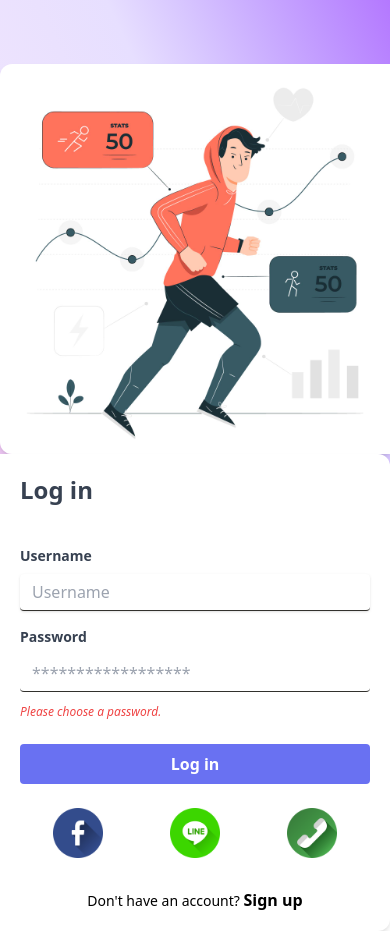
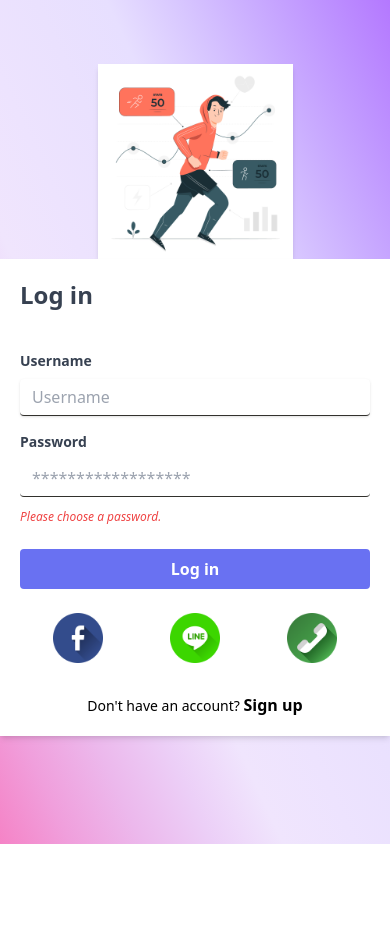
Before and after one commit to SupTarr/FrontendImmifit, a React (Vite) app: page /login/1 in a window 390 px wide. After the commit the page ends 844 px from the top, so only its background shows below. Built offline with nearby package versions, Linux system fonts and the light colour scheme.

Commit message:
Decrease 50% width of picture when Mobile

```diff
--- a/src/components/login/Logindetail.jsx
+++ b/src/components/login/Logindetail.jsx
@@ -13,8 +13,8 @@ const Logindetail = () => {
         </button> */}
       <div className='flex flex-col justify-center items-center pt-16'>
         <div className="max-w-5xl flex flex-col justify-center sm:flex-row">
-          <img className="shadow-md rounded-l-xl object-cover sm:max-w-[200px] md:max-w-sm lg:max-w-lg xl:max-w-xl" src="../../public/imagecard2.jpg" alt="imagecard"></img>
-          <form className="flex flex-col justify-center bg-white shadow-md rounded-r-xl px-5 md:max-w-[250px] xl:max-w-[350px] py-5">
+            <img className="shadow-md sm:rounded-l-xl object-cover mobile:mx-auto mobile:w-[50%] sm:max-w-[200px] md:max-w-sm lg:max-w-lg xl:max-w-xl" src="../../public/imagecard2.jpg" alt="imagecard"></img>
+          <form className="flex flex-col justify-center bg-white shadow-md sm:rounded-r-xl px-5 md:max-w-[250px] xl:max-w-[350px] py-5">
             <div className="flex text-gray-700 text-2xl font-bold mb-10">
               Log in
             </div>
@@ -37,12 +37,12 @@ const Logindetail = () => {
               </button>
             </div>
             <div className="flex flex-col-3 mt-6 justify-around">
-            <a href="#"><img src={Facebook} alt="facebook" className='w-[50px]'/></a>
-            <a href="#"><img src={Line} alt="Line" className='w-[50px]'/></a>
-            <a href="#"><img src={Tel} alt="Tel" className='w-[50px]'/></a>
+              <a href="#"><img src={Facebook} alt="facebook" className='w-[50px]' /></a>
+              <a href="#"><img src={Line} alt="Line" className='w-[50px]' /></a>
+              <a href="#"><img src={Tel} alt="Tel" className='w-[50px]' /></a>
             </div>
             <div className="mt-8 flex flex-1 justify-center">
-                <a className="text-sm" href="#">Don't have an account? <sapn className="font-[600]">Sign up</sapn></a>
+              <a className="text-sm" href="#">Don't have an account? <sapn className="font-[600]">Sign up</sapn></a>
             </div>
           </form>
 
--- a/tailwind.config.cjs
+++ b/tailwind.config.cjs
@@ -3,8 +3,10 @@ module.exports = {
   content: ["./index.html", "./src/**/*.{vue,js,ts,jsx,tsx}"],
   theme: {
     screens: {
+      'mobile': {'min': '0px', 'max': '450px'},
+
       'sm': '450px',
-      // => @media (min-width: 640px) { ... }
+      // => @media (min-width: 450px) { ... }
 
       'md': '768px',
       // => @media (min-width: 768px) { ... }
```
